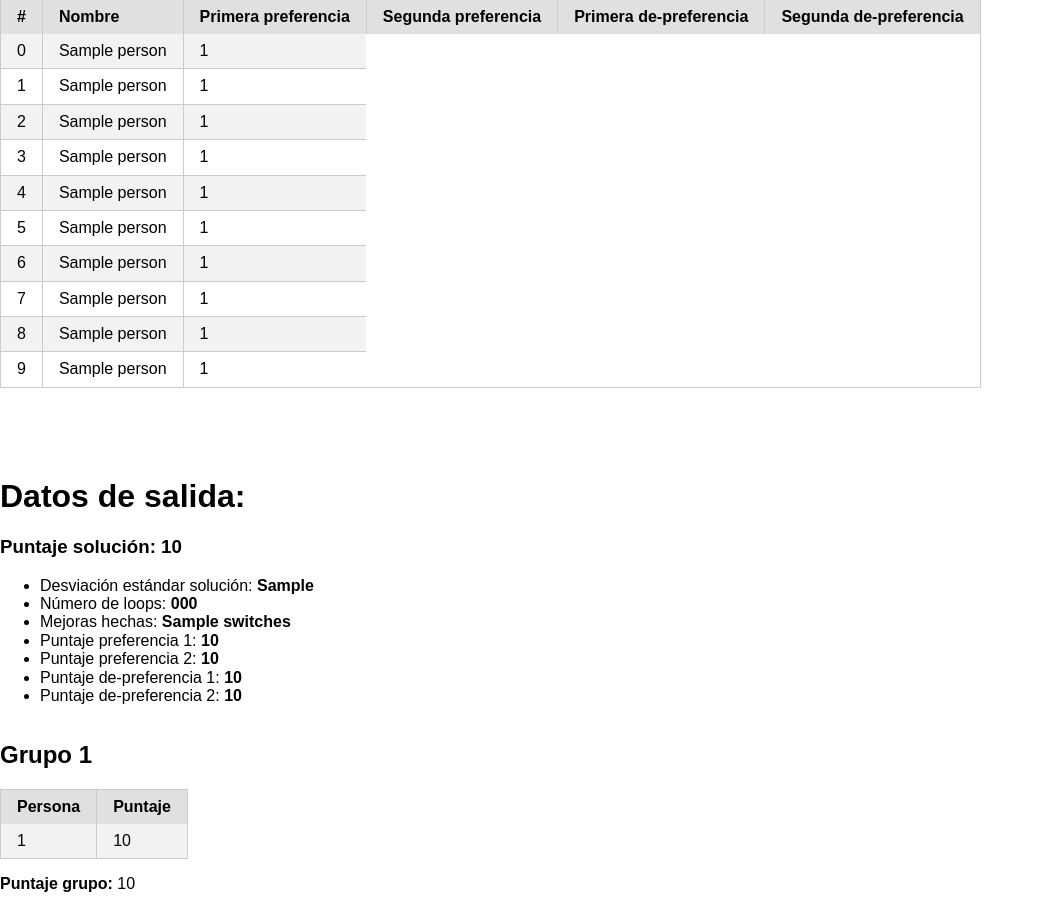
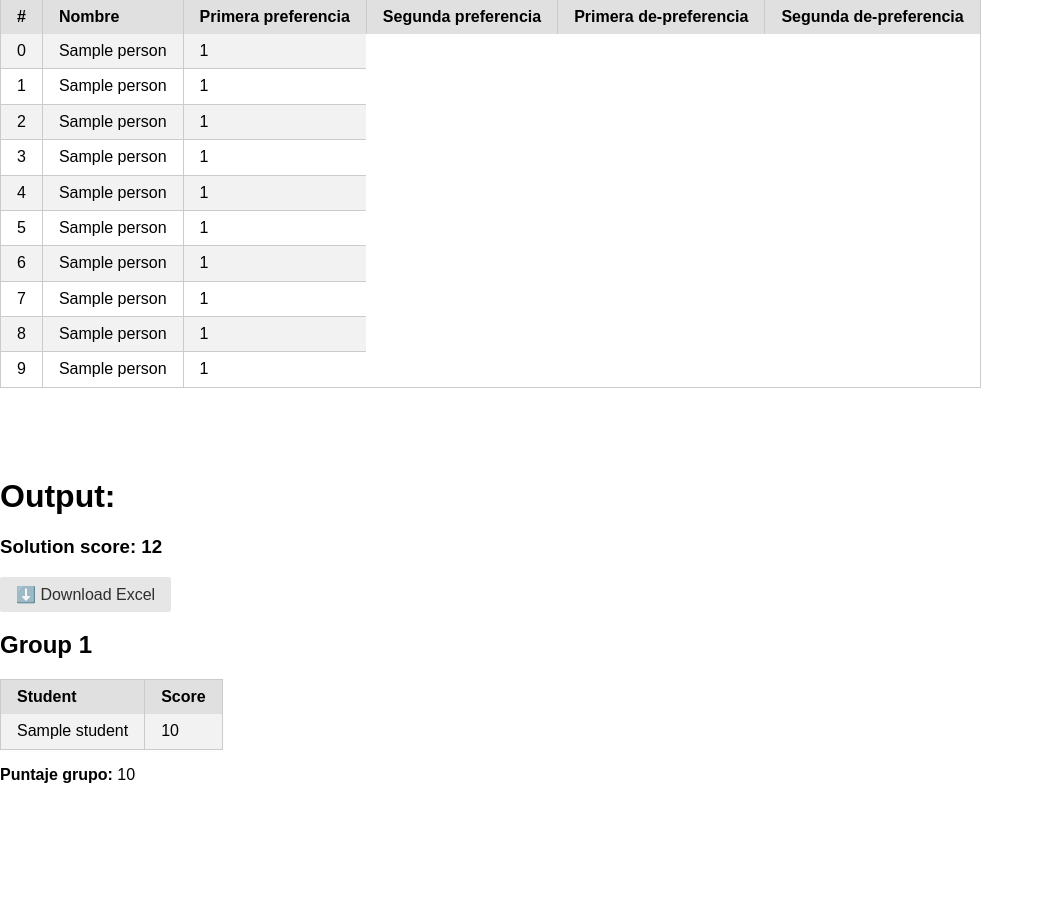
Before and after one commit to JavierCabezas/genetic-sorting-flask, a Flask app: template templates/results.html in a window 1280 px wide. Shown: the part 140-1050 px from the top of the page, without its empty margins (0-1044 px from the left). After the commit the page ends 923 px from the top, so only its background shows below. Run offline with Flask 2, Linux system fonts and the light colour scheme; the template is opened without the code that fills it: most values are stand-ins (such as "Sample title", 1, 10 or a date in 2020).

Commit message:
Excel download logic

```diff
--- a/main.py
+++ b/main.py
@@ -1,14 +1,36 @@
 from flask import Flask, \
+    Response, \
     render_template, \
     request, \
     redirect, \
-    url_for
-from pyexcel_xlsx import get_data
+    url_for, \
+    send_file
+
+from pyexcel_xlsx import get_data, \
+    save_data
+
+import urllib.parse
+import json
+
+from io import BytesIO
+from datetime import datetime
+from functools import wraps
+from collections import OrderedDict
 
 from models.person import Person
 from models.genetic import Genetic
 
 app = Flask(__name__)
+
+
+def redirect_to_home_if_get(f):
+    @wraps(f)
+    def decorated_function(*args, **kwargs):
+        if request.method == 'GET':
+            return redirect(url_for('home'))
+        return f(*args, **kwargs)
+    return decorated_function
+
 
 @app.route("/")
 def home():
@@ -16,23 +38,58 @@ def home():
 
 
 @app.route('/reader', methods=['POST', 'GET'])
+@redirect_to_home_if_get
 def process_file():
-    if request.method == 'GET':
-        return redirect(url_for('home'))
-    else:
-        file = request.files['file_to_upload']
-        data = get_data(file)
-        first_index = next(iter(data))
-        matrix = data[first_index][1:]
-        person_class = Person(matrix)
-        genetic_class = Genetic(person_class, 3)
-        genetic_class.calculate()
-        return render_template("results.html",
-                               genetic_class=genetic_class,
-                               person_class=genetic_class.person_class,
-                               groups=genetic_class.get_sub_groups(genetic_class.groups)
-                               )
+    file = request.files['file_to_upload']
+    data = get_data(file)
+    first_index = next(iter(data))
+    matrix = data[first_index][1:]
+    person_class = Person(matrix)
+    genetic_class = Genetic(person_class, 3)
+    genetic_class.calculate()
+    groups = genetic_class.legible_groups(genetic_class.groups)
+
+    return render_template(
+        "results.html",
+        genetic_class=genetic_class,
+        person_class=genetic_class.person_class,
+        groups=groups,
+        parsed_groups=urllib.parse.quote(json.dumps(groups))
+    )
+
+
+@app.route('/download', methods=['POST', 'GET'])
+@redirect_to_home_if_get
+def download_excel_file():
+    form_data = request.form['parsed_groups']
+    row_data = json.loads(urllib.parse.unquote(form_data))
+    group_size = len(row_data[0]['rows'])
+    number_of_groups = len(row_data)
+    excel_matrix = [[0 for x in range(group_size+1)] for y in range(number_of_groups)]
+    row_idx = 0
+
+    for row in row_data:
+        excel_matrix[row_idx][0] = "Group " + str(row_idx+1)
+        person_idx = 0
+        for person in row['rows']:
+            excel_matrix[row_idx][person_idx+1] = person['name']
+            person_idx = person_idx + 1
+        row_idx = row_idx + 1
+
+
+    data = OrderedDict()
+    data.update({"Sheet 1": excel_matrix})
+    io = BytesIO()
+    save_data(io, data)
+    io.seek(0)
+
+    return send_file(io,
+        attachment_filename="tdd-excel.xlsx",
+        mimetype="application/vnd.openxmlformats-officedocument.spreadsheetml.sheet",
+        as_attachment=True
+    )
+
 
 if __name__ == "__main__":
     # Only for debugging while developing
-    app.run(host="0.0.0.0", debug=True, port=80)
+    app.run(host="0.0.0.0", debug=True, port=5000)
--- a/templates/results.html
+++ b/templates/results.html
@@ -48,43 +48,37 @@
 <p>&nbsp;</p>
 <p>&nbsp;</p>
 
-<h1>Datos de salida:</h1>
+<h1>Output:</h1>
 
-<h3> Puntaje solución: <b>{{ genetic_class.get_groups_score(groups, person_class) }} </b></h3>
-
-<ul>
-    <li> Desviación estándar solución: <b> {{ genetic_class.get_sub_group_std(groups, person_class) }}  </b></li>
-    <li> Número de loops: <b> {{ genetic_class.NUMBER_OF_LOOPS }} </b></li>
-    <li> Mejoras hechas: <b> {{ genetic_class.switches }} </b></li>
-    <li> Puntaje preferencia 1: <b> {{ person_class.SCORE_PREF_1 }}  </b></li>
-    <li> Puntaje preferencia 2: <b> {{ person_class.SCORE_PREF_2 }} </b></li>
-    <li> Puntaje de-preferencia 1: <b> {{ person_class.SCORE_DEPREF_1 }} </b></li>
-    <li> Puntaje de-preferencia 2: <b> {{ person_class.SCORE_DEPREF_2 }} </b></li>
-</ul>
+<h3> Solution score: <b> 12 </b></h3>
+<form class="pure-form pure-form-aligned"
+    action="download"
+    method="POST"
+>
+    <input type="hidden" name="parsed_groups" value="{{parsed_groups}}">
+    <button type="submit" class="pure-button button-secondary">⬇️ Download Excel</button>
+</form>
 
 <div class="pure-g">
-     {% for group in groups %}
-         {% set group_number = 0 %}
+    {% for group in groups %}
          <div class="pure-u-1-3">
-            {% set group_number = group_number + 1 %}
-            <h2>Grupo {{ group_number }}  </h2>
+            <h2>Group {{ loop.index  }}  </h2>
             <table class="pure-table pure-table-bordered pure-table-striped">
                 <thead>
                 <tr>
-                    <th>Persona</th>
-                    <th>Puntaje</th>
+                    <th>Student</th>
+                    <th>Score</th>
                 </tr>
                 <tbody>
-                {% for student_id in group %}
+                {% for student_data in group['rows'] %}
                     <tr>
-                        <td> {{ person_class.get_name_from_person_id(student_id) }} </td>
-                        {% set preferences = person_class.persons[student_id][person_class.INDEX_PREFERENCES] %}
-                        <td> {{ person_class.get_score_from_person_perspective(group, preferences, person_class.score_cache_dict) }} </td>
+                        <td> {{ student_data['name'] }} </td>
+                        <td> {{ student_data['score'] }} </td>
                     </tr>
                 {% endfor %}
                 </tbody>
             </table>
-            <p><b>Puntaje grupo:</b> {{ genetic_class.get_groups_score([group], person_class) }} </p>
+            <p><b>Puntaje grupo:</b> {{ group['group_score'] }} </p>
         </div>
     {% endfor %}
 </div>
```
Also changed, not shown: models/genetic.py (+18 -0 lines), templates/index.html (+4 -4 lines).
